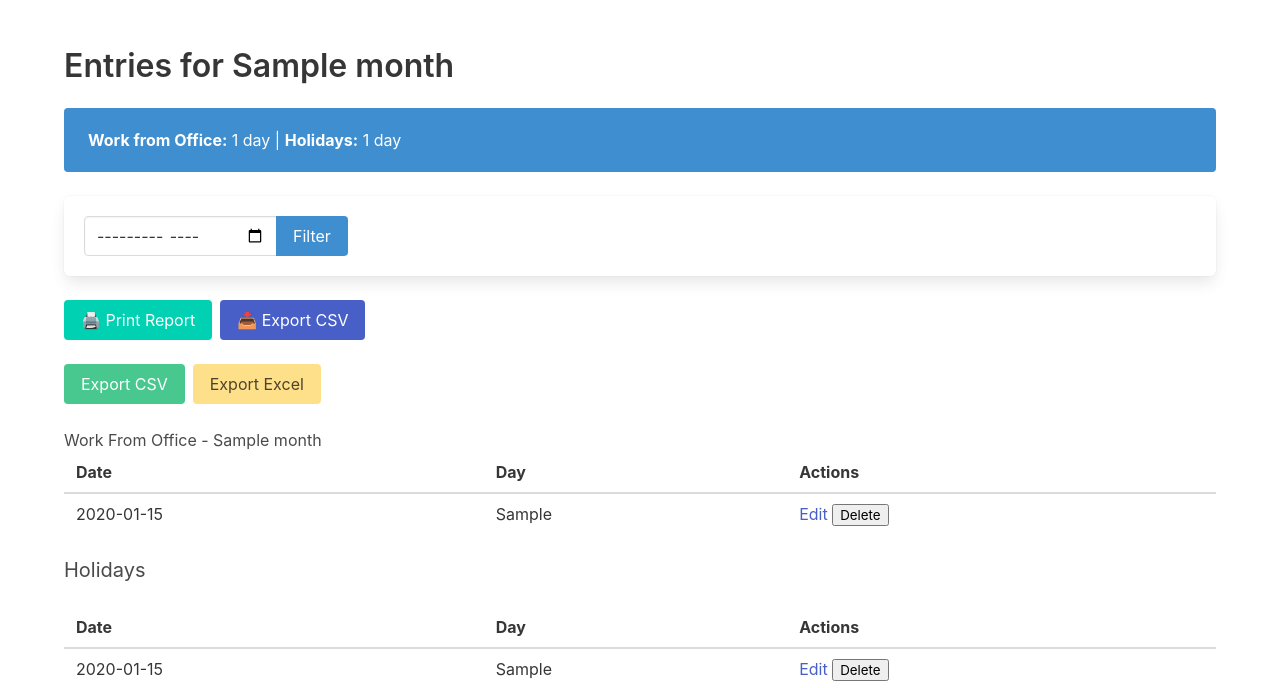
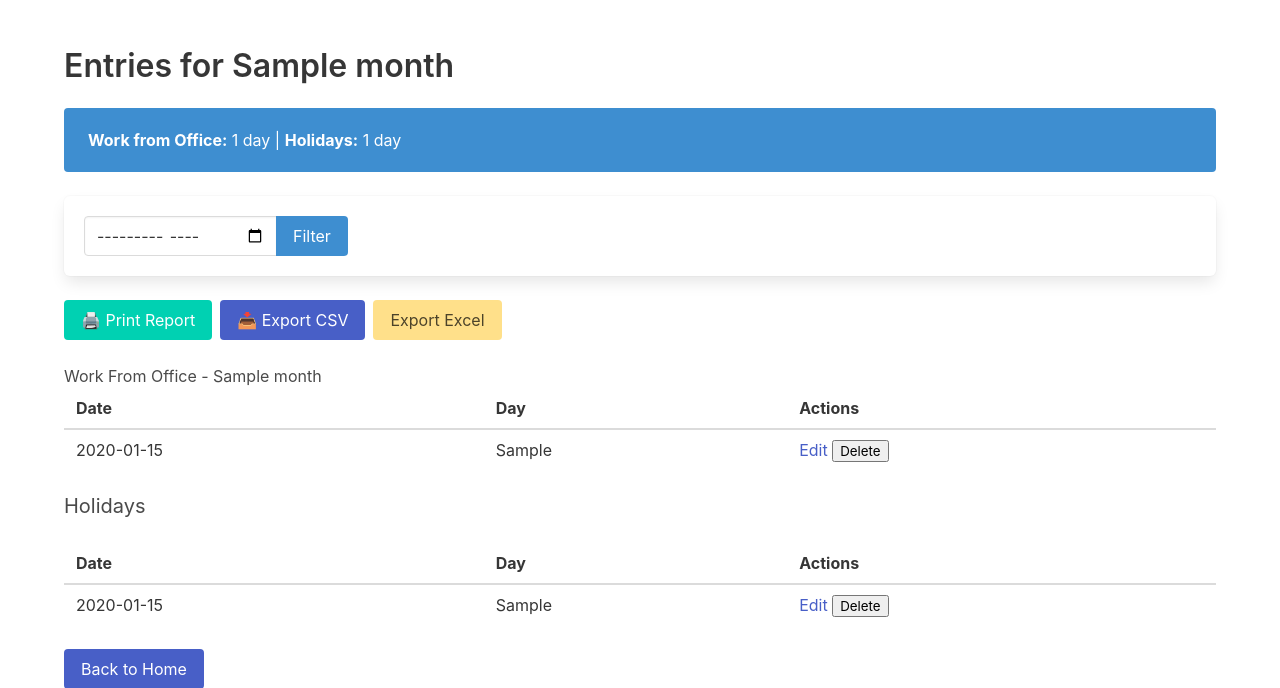
Before and after one commit to Abdelrahmanadel58/Worklog-Manager, a Flask app: template templates/view.html in a window 1280 px wide. Shown: the top 688 px of the page. Run offline with Flask 3, Linux system fonts and the light colour scheme; tables that the repository leaves empty hold one stand-in row (values such as "Sample post"); the template is opened without the code that fills it: values that come from a table or form of the project are taken from there, most other values are stand-ins (such as "Sample title", 1, 10 or a date in 2020).

Commit message:
Update view.html

```diff
--- a/templates/view.html
+++ b/templates/view.html
@@ -28,20 +28,11 @@
             </div>
         </form>
 
-        <!--  Actions -->
+        <!--  Export buttons -->
         <div class="buttons mb-4">
             <button class="button is-primary" onclick="window.print()">🖨️ Print Report</button>
-            <a class="button is-link" href="{{ url_for('export', month=month) }}">📥 Export CSV</a>
-        </div>
-
-        <!--  Export buttons -->
-        <div class="buttons mb-4">
-            <a class="button is-success" href="{{ url_for('export_csv', month=month) }}">
-                Export CSV
-            </a>
-            <a class="button is-warning" href="{{ url_for('export_excel', month=month) }}">
-                Export Excel
-            </a>
+            <a class="button is-link" href="{{ url_for('export_csv', month=month) }}">📥 Export CSV</a>
+            <a class="button is-warning" href="{{ url_for('export_excel', month=month) }}"> Export Excel</a>
         </div>
 
         <h2>Work From Office - {{ month }}</h2>
```
